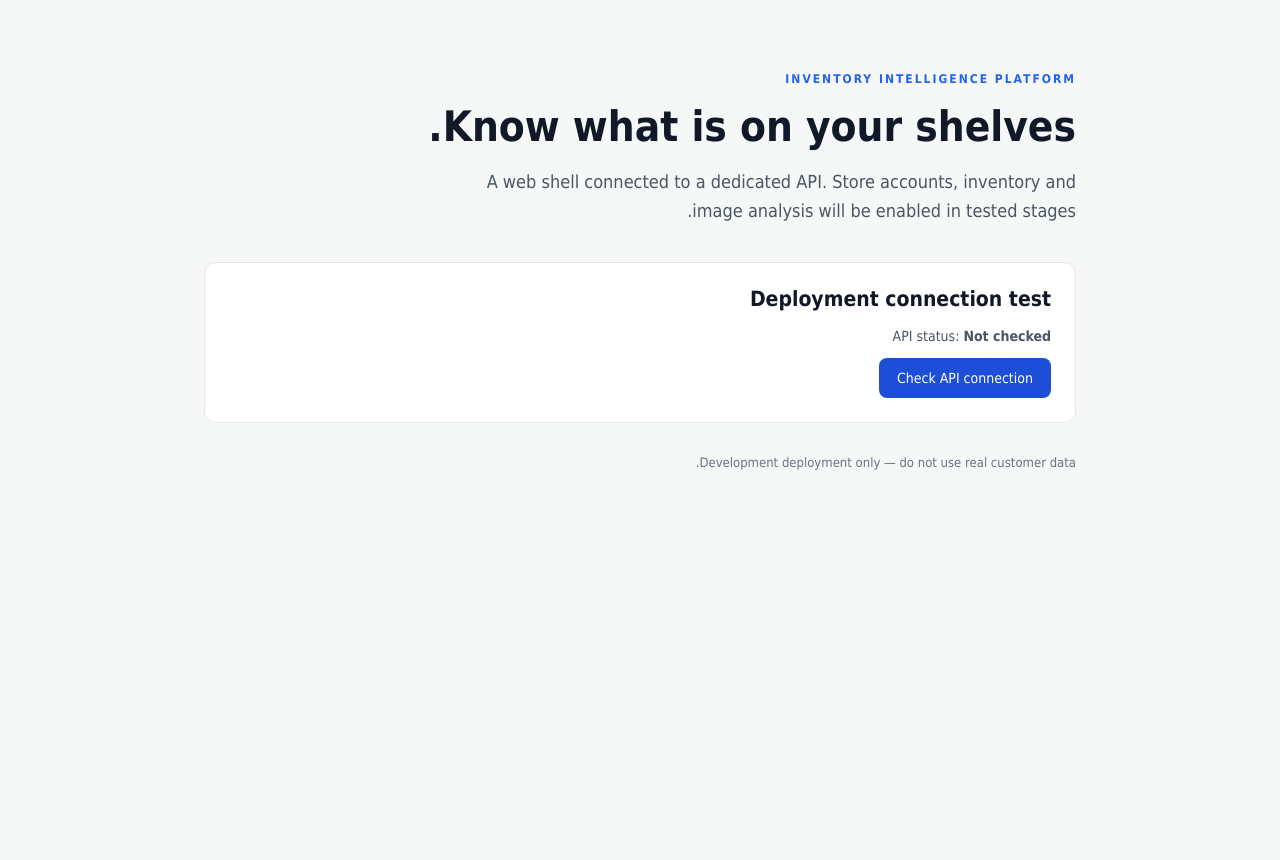
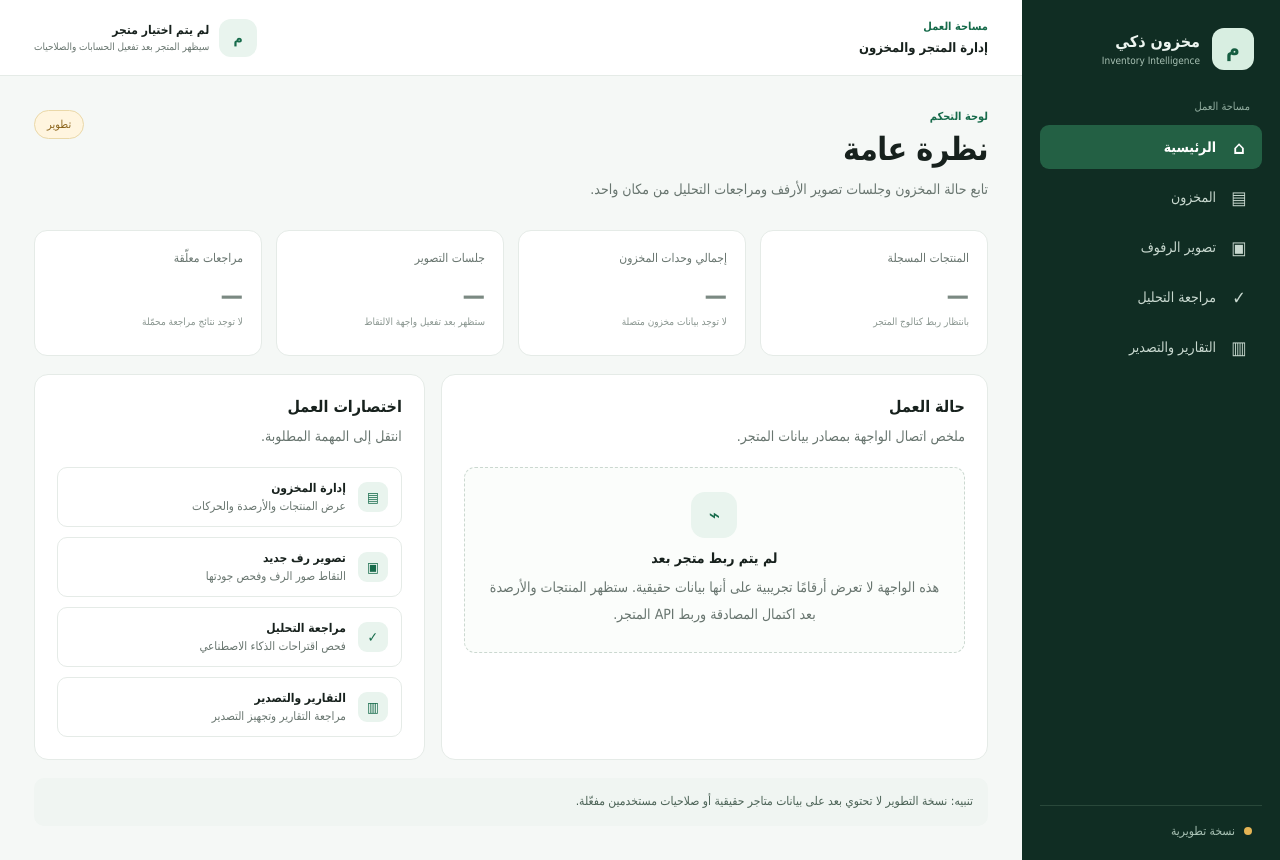
Before and after one commit to sameaminn-wq/inventory-intelligence-platform-v2, a Next.js app in the folder apps/web/: page / in a window 1280 px wide. Before the commit the page ends 800 px from the top, so only its background shows below. Built offline with nearby package versions, Linux system fonts and the light colour scheme; no server answers.

Commit message:
Replace web placeholder with Arabic dashboard

```diff
--- a/apps/web/app/page.tsx
+++ b/apps/web/app/page.tsx
@@ -1,51 +1,46 @@
-'use client';
+import { AppShell } from './components/app-shell';
 
-import { useState } from 'react';
-
-const apiBase = (process.env.NEXT_PUBLIC_API_BASE_URL ?? '').replace(/\/$/, '');
+const stats = [
+  { label: 'المنتجات المسجلة', value: '—', note: 'بانتظار ربط كتالوج المتجر' },
+  { label: 'إجمالي وحدات المخزون', value: '—', note: 'لا توجد بيانات مخزون متصلة' },
+  { label: 'جلسات التصوير', value: '—', note: 'ستظهر بعد تفعيل واجهة الالتقاط' },
+  { label: 'مراجعات معلّقة', value: '—', note: 'لا توجد نتائج مراجعة محمّلة' },
+];
 
 export default function HomePage() {
-  const [health, setHealth] = useState<string>('Not checked');
-  const [checking, setChecking] = useState(false);
-
-  async function checkApi() {
-    setChecking(true);
-    setHealth('Checking…');
-    try {
-      if (!apiBase) throw new Error('API URL is not configured yet.');
-      const response = await fetch(apiBase + '/api/v1/health');
-      if (!response.ok) throw new Error('API returned HTTP ' + response.status);
-      const data = await response.json();
-      setHealth('Connected — ' + data.service + ' (' + data.status + ')');
-    } catch (error) {
-      setHealth(error instanceof Error ? error.message : 'Connection failed');
-    } finally {
-      setChecking(false);
-    }
-  }
-
   return (
-    <main style={{ maxWidth: 920, margin: '0 auto', padding: '72px 24px' }}>
-      <div style={{ color: '#2563eb', fontWeight: 700, letterSpacing: 2, fontSize: 12 }}>
-        INVENTORY INTELLIGENCE PLATFORM
+    <AppShell title="نظرة عامة" description="تابع حالة المخزون وجلسات تصوير الأرفف ومراجعات التحليل من مكان واحد.">
+      <section className="stat-grid" aria-label="ملخص المتجر">
+        {stats.map((item) => (
+          <article className="stat-card" key={item.label}>
+            <span className="stat-label">{item.label}</span>
+            <strong className="stat-value">{item.value}</strong>
+            <small className="stat-note">{item.note}</small>
+          </article>
+        ))}
+      </section>
+      <div className="content-grid">
+        <section className="panel">
+          <h2>حالة العمل</h2>
+          <p className="panel-subtitle">ملخص اتصال الواجهة بمصادر بيانات المتجر.</p>
+          <div className="empty-state">
+            <div className="empty-icon" aria-hidden="true">⌁</div>
+            <h3>لم يتم ربط متجر بعد</h3>
+            <p>هذه الواجهة لا تعرض أرقامًا تجريبية على أنها بيانات حقيقية. ستظهر المنتجات والأرصدة بعد اكتمال المصادقة وربط API المتجر.</p>
+          </div>
+        </section>
+        <section className="panel">
+          <h2>اختصارات العمل</h2>
+          <p className="panel-subtitle">انتقل إلى المهمة المطلوبة.</p>
+          <div className="action-list">
+            <a className="action-row" href="/inventory/"><span>▤</span><div><strong>إدارة المخزون</strong><small>عرض المنتجات والأرصدة والحركات</small></div></a>
+            <a className="action-row" href="/capture/"><span>▣</span><div><strong>تصوير رف جديد</strong><small>التقاط صور الرف وفحص جودتها</small></div></a>
+            <a className="action-row" href="/review/"><span>✓</span><div><strong>مراجعة التحليل</strong><small>فحص اقتراحات الذكاء الاصطناعي</small></div></a>
+            <a className="action-row" href="/reports/"><span>▥</span><div><strong>التقارير والتصدير</strong><small>مراجعة التقارير وتجهيز التصدير</small></div></a>
+          </div>
+        </section>
       </div>
-      <h1 style={{ color: '#111827', fontSize: 42, lineHeight: 1.1, margin: '18px 0' }}>
-        Know what is on your shelves.
-      </h1>
-      <p style={{ color: '#4b5563', fontSize: 18, maxWidth: 620, lineHeight: 1.6 }}>
-        A web shell connected to a dedicated API. Store accounts, inventory and image analysis
-        will be enabled in tested stages.
-      </p>
-      <section style={{ marginTop: 36, padding: 24, background: '#fff', border: '1px solid #e5e7eb', borderRadius: 12 }}>
-        <h2 style={{ marginTop: 0, color: '#111827' }}>Deployment connection test</h2>
-        <p style={{ color: '#4b5563' }}>API status: <strong>{health}</strong></p>
-        <button onClick={checkApi} disabled={checking} style={{ background: '#1d4ed8', color: '#fff', border: 0, borderRadius: 8, padding: '12px 18px', cursor: 'pointer' }}>
-          {checking ? 'Checking…' : 'Check API connection'}
-        </button>
-      </section>
-      <p style={{ marginTop: 32, color: '#6b7280', fontSize: 13 }}>
-        Development deployment only — do not use real customer data.
-      </p>
-    </main>
+      <div className="notice">تنبيه: نسخة التطوير لا تحتوي بعد على بيانات متاجر حقيقية أو صلاحيات مستخدمين مفعّلة.</div>
+    </AppShell>
   );
 }
```
